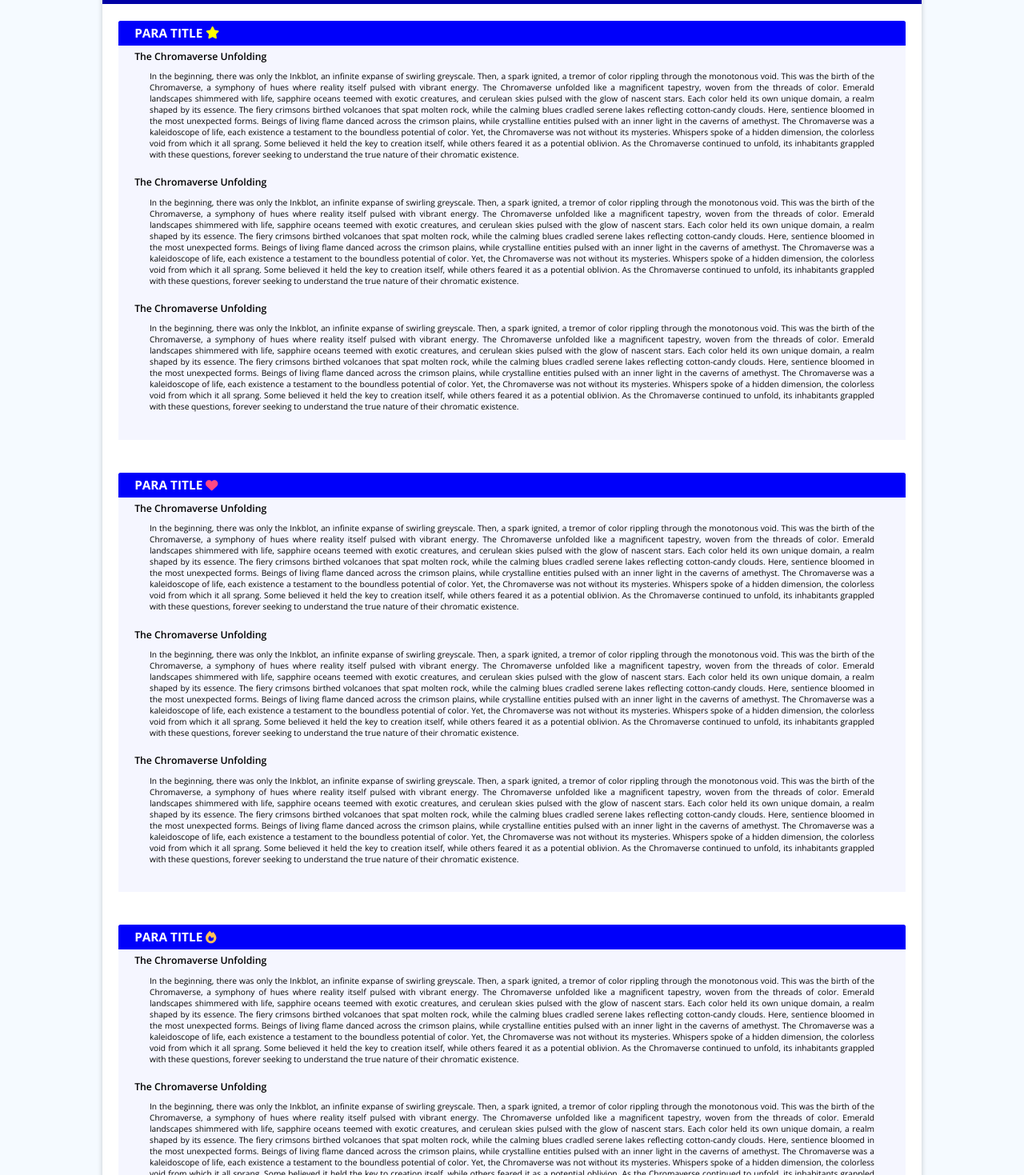
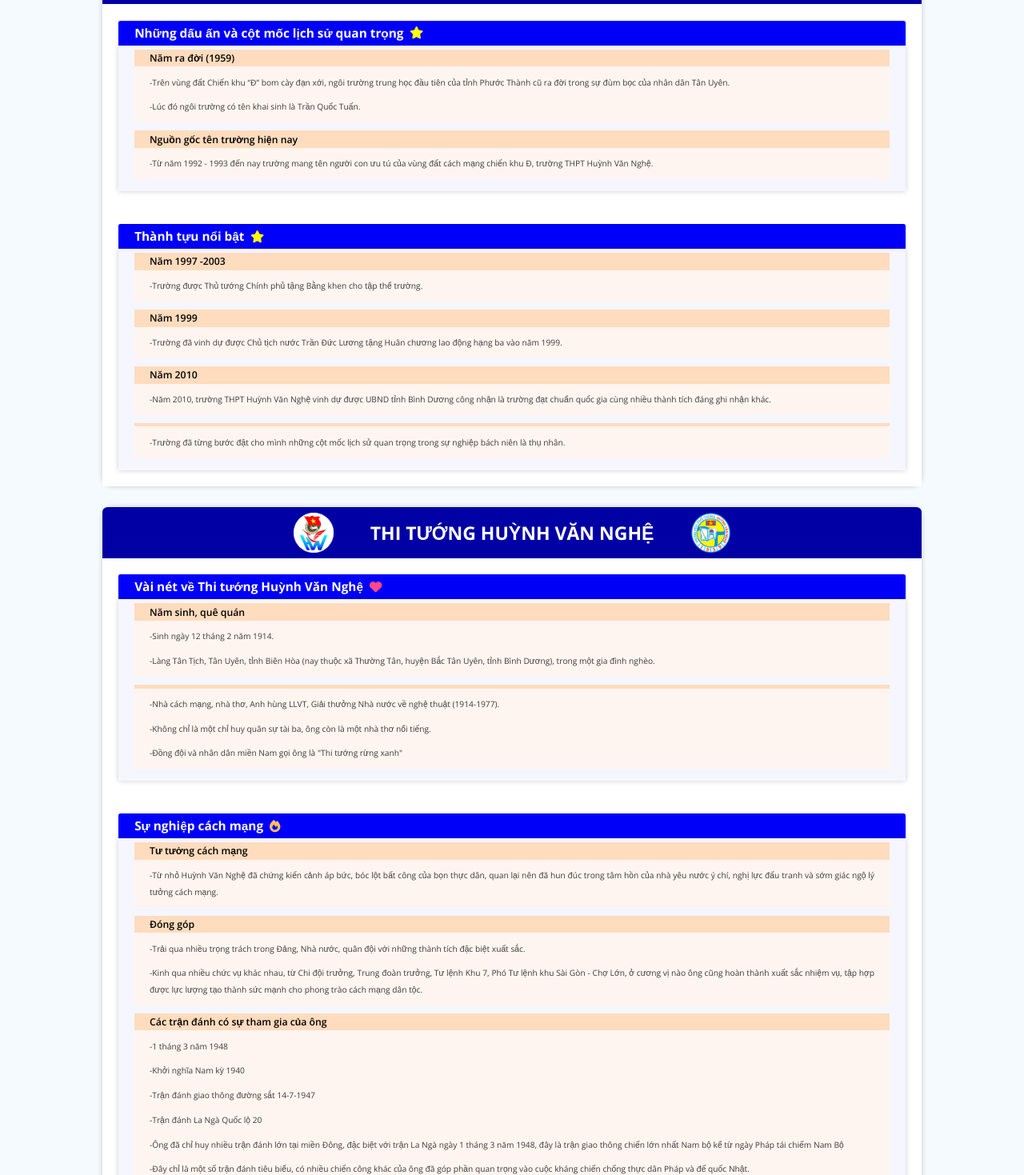
Before and after one commit to MaiTheHao/THPT_HVN_WEB_V2, a React (Create React App) app: page /THPT_HVN/introduce in a window 1280 px wide. Shown: the part 161-1630 px from the top of the page at 80% size. Built offline with nearby package versions, Linux system fonts and the light colour scheme; a web font is replaced by a local one.

Commit message:
upload 05/18/2024

```diff
--- a/package.json
+++ b/package.json
@@ -1,5 +1,5 @@
 {
-    "homepage": "https://MaiTheHao.github.io/THPT_HVN",
+    "homepage": "http://MaiTheHao.github.io/THPT_HVN",
     "proxy": "http://localhost:8000",
     "name": "client",
     "version": "0.1.0",
--- a/src/components/page/Introduce/Introduce.js
+++ b/src/components/page/Introduce/Introduce.js
@@ -2,11 +2,154 @@ import React from "react";
 import "./Introduce.scss";
 import Container from "./child/Container";
 
+// Render Container: [{title, listContext}]
+
 function Introduce() {
+	const data = [
+		{
+			title: `TRƯỜNG THPT HUỲNH VĂN NGHỆ`,
+			listContext: [
+				{
+					type: "para",
+					icon: "star",
+					dataStruct: {
+						title: `Những dấu ấn và cột mốc lịch sử quan trọng`,
+						listPara: [
+							{
+								title: "Năm ra đời (1959)",
+								description: [
+									"Trên vùng đất Chiến khu “Đ” bom cày đạn xới, ngôi trường trung học đầu tiên của tỉnh Phước Thành cũ ra đời trong sự đùm bọc của nhân dân Tân Uyên.",
+									"Lúc đó ngôi trường có tên khai sinh là Trần Quốc Tuấn.",
+								],
+							},
+							{
+								title: "Nguồn gốc tên trường hiện nay",
+								description: [
+									"Từ năm 1992 - 1993 đến nay trường mang tên người con ưu tú của vùng đất cách mạng chiến khu Đ, trường THPT Huỳnh Văn Nghệ.",
+								],
+							},
+						],
+					},
+				},{
+					type: "para",
+					icon: "star",
+					dataStruct: {
+						title: "Thành tựu nổi bật",
+						listPara: [
+							{
+								title: "Năm 1997 -2003",
+								description: [
+									"Trường được Thủ tướng Chính phủ tặng Bằng khen cho tập thể trường.",
+								],
+							},
+							{
+								title: "Năm 1999",
+								description: [
+									"Trường đã vinh dự được Chủ tịch nước Trần Đức Lương tặng Huân chương lao động hạng ba vào năm 1999.",
+								]
+							},
+							{
+								title: "Năm 2010",
+								description: [
+									"Năm 2010, trường THPT Huỳnh Văn Nghệ vinh dự được UBND tỉnh Bình Dương công nhận là trường đạt chuẩn quốc gia cùng nhiều thành tích đáng ghi nhận khác.",
+								],
+							},
+							{
+								title: " ",
+								description: [
+									"Trường đã từng bước đặt cho mình những cột mốc lịch sử quan trọng trong sự nghiệp bách niên là thụ nhân.",
+								]
+							}
+						],
+					},
+				},
+			],
+		},
+		{
+			title: "THI TƯỚNG HUỲNH VĂN NGHỆ",
+			listContext: [
+				{
+					type: "para",
+					icon: "heart",
+					dataStruct: {
+						title: `Vài nét về Thi tướng Huỳnh Văn Nghệ`,
+						listPara: [
+							{
+								title: "Năm sinh, quê quán",
+								description: [
+									"Sinh ngày 12 tháng 2 năm 1914.",
+									"Làng Tân Tịch, Tân Uyên, tỉnh Biên Hòa (nay thuộc xã Thường Tân, huyện Bắc Tân Uyên, tỉnh Bình Dương), trong một gia đình nghèo.",
+								],
+							},
+							{
+								title: " ",
+								description: [
+									,
+									"Nhà cách mạng, nhà thơ, Anh hùng LLVT, Giải thưởng Nhà nước về nghệ thuật (1914-1977).",
+									"Không chỉ là một chỉ huy quân sự tài ba, ông còn là một nhà thơ nổi tiếng.",
+									'Đồng đội và nhân dân miền Nam gọi ông là "Thi tướng rừng xanh"',
+								],
+							},
+						],
+					},
+				},
+				{
+					type: "para",
+					icon: "fire",
+					dataStruct: {
+						title: `Sự nghiệp cách mạng`,
+						listPara: [
+							{
+								title: "Tư tưởng cách mạng",
+								description: [
+									"Từ nhỏ Huỳnh Văn Nghệ đã chứng kiến cảnh áp bức, bóc lột bất công của bọn thực dân, quan lại nên đã hun đúc trong tâm hồn của nhà yêu nước ý chí, nghị lực đấu tranh và sớm giác ngộ lý tưởng cách mạng.",
+								],
+							},
+							{
+								title: "Đóng góp",
+								description: [
+									"Trải qua nhiều trọng trách trong Đảng, Nhà nước, quân đội với những thành tích đặc biệt xuất sắc.",
+									"Kinh qua nhiều chức vụ khác nhau, từ Chi đội trưởng, Trung đoàn trưởng, Tư lệnh Khu 7, Phó Tư lệnh khu Sài Gòn - Chợ Lớn, ở cương vị nào ông cũng hoàn thành xuất sắc nhiệm vụ, tập hợp được lực lượng tạo thành sức mạnh cho phong trào cách mạng dân tộc.",
+								],
+							},
+							{
+								title: "Các trận đánh có sự tham gia của ông",
+								description: [
+									"1 tháng 3 năm 1948",
+									"Khởi nghĩa Nam kỳ 1940" ,"Trận đánh giao thông đường sắt 14-7-1947", "Trận đánh La Ngà Quốc lộ 20",
+									"Ông đã chỉ huy nhiều trận đánh lớn tại miền Đông, đặc biệt với trận La Ngà ngày 1 tháng 3 năm 1948, đây là trận giao thông chiến lớn nhất Nam bộ kể từ ngày Pháp tái chiếm Nam Bộ",
+									"Đây chỉ là một số trận đánh tiêu biểu, có nhiều chiến công khác của ông đã góp phần quan trọng vào cuộc kháng chiến chống thực dân Pháp và đế quốc Nhật."
+								]
+							},
+						],
+					},
+				},
+				{
+					type: "para",
+					icon: "star",
+					dataStruct: {
+						title: `Cuộc đời thi sĩ`,
+						listPara: [
+							{
+								title: "Thi tướng tài ba",
+								description: [
+									"Nhìn trên phương diện văn học sử, có thể nói Huỳnh Văn Nghệ là một trường hợp đặc biệt của thi ca Việt Nam hiện đại nói chung và phong trào Thơ mới nói riêng.",
+									"Huỳnh Văn Nghệ không chỉ là một nhà chỉ huy quân sự tài năng, kiên cường, oanh liệt mà còn là một cây bút tràn đầy nhiệt huyết trong lĩnh vực thơ ca.",
+									"Qua các tác phẩm của ông, người đọc có thể hiểu thêm về quê hương, gia đình, cuộc đời binh nghiệp, văn nghiệp của ông, của cuộc kháng chiến gian khổ, trường kỳ, oanh liệt của dân tộc và nhân dân miền Đông Nam bộ.",
+									"Đặc biệt bài thơ  “Nhớ Bắc” đã trở thành thi phẩm kinh điển trong đời sống tinh thần của hàng triệu người dân Việt Nam.",
+								],
+							},
+						],
+					},
+				},
+			],
+		},
+	];
 	return (
 		<div id="comp_Introduce">
-			<Container></Container>
-			<Container></Container>
+			{data?.map((obj, index) => (
+				<Container key={`IntroduceContainer_${index}`} title={obj?.title} listContext={obj?.listContext} />
+			))}
 		</div>
 	);
 }
--- a/src/components/page/Introduce/Introduce.scss
+++ b/src/components/page/Introduce/Introduce.scss
@@ -72,8 +72,9 @@
                 }
                 .content{
                     font-size: 0.8em;
-                    padding-bottom: 2em;
+                    padding-bottom: 1em;
                     background-color: $paraContainerChild_backgroundColor;
+                    box-shadow: var(--boxShadow);
 
                     .para-child{
                         padding: 0.5% 2%;
@@ -82,15 +83,33 @@
                         .inner-title{
                             font-size: 1.2em;
                             font-weight: 600;
+                            padding: 0.25% 2%;
+
+                            background-color: rgb(255, 220, 190);
                         }
 
                         .inner-content{
                             font-size: 1em;
                             text-align: justify;
                             padding: 1% 2%;
+                            background-color: rgb(255, 245, 240);
+
+                            .lineData{
+                                line-height: 2em;
+                                font-weight: 400;
+                                color: var(--textcolor1)
+                            }
+
+                            .lineData + .lineData{
+                                margin-top: 1em;
+                            }
                         }
                     }
                 }
+            }
+
+            .innericon{
+                margin-left: 0.25em;
             }
 
             .icon-star{
--- a/src/components/page/Introduce/child/Container.js
+++ b/src/components/page/Introduce/child/Container.js
@@ -3,19 +3,18 @@ import HVNBANNER from "../../../../pic/HVN_banner-icon.jpg";
 import HVNICON from "../../../../pic/HVN_icon.jpg";
 import Context from "./Context";
 
-function Container() {
+// listContext: type, icon, dataStruct
+
+function Container({title, listContext}) {
 	return (
 		<div className="Introduce-container">
 			<div className="container-header">
 				<img alt="lefticon" src={HVNBANNER}></img>
-				<h2>CONTAINER TITLE</h2>
+				<h2>{title}</h2>
 				<img alt="righticon" src={HVNICON}></img>
 			</div>
 			<div className="container-body">
-				<Context type="para" icon="star"></Context>
-				<Context type="para" icon="heart"></Context>
-				<Context type="para" icon="fire"></Context>
-				<Context type="para" icon="star"></Context>
+				{listContext.map((context, index) => <Context key={`IntroduceContainerBody_${index}`} {...context}/>)}
 			</div>
 		</div>
 	);
--- a/src/components/page/Introduce/child/Context.js
+++ b/src/components/page/Introduce/child/Context.js
@@ -1,27 +1,26 @@
-import React from 'react';
+import React from "react";
 import typeId from "./set_type_id.json";
-import Para from './Para';
-import Table from './Table';
+import Para from "./Para";
+import Table from "./Table";
 
 import { FontAwesomeIcon } from "@fortawesome/react-fontawesome";
 import { faHeart, faFire, faStar } from "@fortawesome/free-solid-svg-icons";
 
-function Context({type, icon}) {
-  const icons = {
-    star: <FontAwesomeIcon className='icon-star' icon={faStar} />,
-    heart: <FontAwesomeIcon className="icon-heart" icon={faHeart} />,
-    fire: <FontAwesomeIcon className='icon-fire' icon={faFire} />
-  }
-  const comps = {
-    1: <Para icon={icons[icon]}></Para>,
-    2: <Table></Table>
-  }
+// PARA : title, listPara
+// PARA-listContext : [{title, description}]
 
-  return (
-    <>
-      {comps[typeId[type]]}
-    </>
-  )
+function Context({ type, icon, dataStruct }) {
+	const icons = {
+		star: <FontAwesomeIcon className="innericon icon-star" icon={faStar} />,
+		heart: <FontAwesomeIcon className="innericon icon-heart" icon={faHeart} />,
+		fire: <FontAwesomeIcon className="innericon icon-fire" icon={faFire} />,
+	};
+	const comps = {
+		1: <Para icon={icons[icon]} {...dataStruct}></Para>,
+		2: <Table></Table>,
+	};
+
+	return <>{comps[typeId[type]]}</>;
 }
 
-export default Context
+export default Context;
--- a/src/components/page/Introduce/child/Para.js
+++ b/src/components/page/Introduce/child/Para.js
@@ -1,17 +1,15 @@
 import React from "react";
 import ParaChild from "./ParaChild";
 
-function Para({icon}) {
+function Para({title, listPara, icon}) {
 
 	return (
 		<div className="para container-element">
 			<h3 className="title">
-				PARA TITLE {icon}
+				{title} {icon}
 			</h3>
 			<div className="content">
-				<ParaChild></ParaChild>
-				<ParaChild></ParaChild>
-				<ParaChild></ParaChild>
+				{listPara?.map((para, index) => <ParaChild key={`para-content_${index}`} title={para?.title} description={para?.description}/>)}
 			</div>
 		</div>
 	);
--- a/src/components/page/Introduce/child/ParaChild.js
+++ b/src/components/page/Introduce/child/ParaChild.js
@@ -1,24 +1,11 @@
 import React from "react";
 
-function ParaChild() {
+function ParaChild({id, title, description}) {
 	return (
-		<div className="para-child">
-			<div className="inner-title">The Chromaverse Unfolding</div>
+		<div className="para-child" id={id || null}>
+			<div className="inner-title">{title || "Không có tiêu đề"}</div>
 			<div className="inner-content">
-				In the beginning, there was only the Inkblot, an infinite expanse of swirling greyscale. Then, a spark
-				ignited, a tremor of color rippling through the monotonous void. This was the birth of the Chromaverse,
-				a symphony of hues where reality itself pulsed with vibrant energy. The Chromaverse unfolded like a
-				magnificent tapestry, woven from the threads of color. Emerald landscapes shimmered with life, sapphire
-				oceans teemed with exotic creatures, and cerulean skies pulsed with the glow of nascent stars. Each
-				color held its own unique domain, a realm shaped by its essence. The fiery crimsons birthed volcanoes
-				that spat molten rock, while the calming blues cradled serene lakes reflecting cotton-candy clouds.
-				Here, sentience bloomed in the most unexpected forms. Beings of living flame danced across the crimson
-				plains, while crystalline entities pulsed with an inner light in the caverns of amethyst. The
-				Chromaverse was a kaleidoscope of life, each existence a testament to the boundless potential of color.
-				Yet, the Chromaverse was not without its mysteries. Whispers spoke of a hidden dimension, the colorless
-				void from which it all sprang. Some believed it held the key to creation itself, while others feared it
-				as a potential oblivion. As the Chromaverse continued to unfold, its inhabitants grappled with these
-				questions, forever seeking to understand the true nature of their chromatic existence.
+				{description.map((lineData, index) => <p key={`Para_${index}`} className="lineData">-{lineData}</p>)}
 			</div>
 		</div>
 	);
--- a/src/components/page/OBJ/MainComponent/MainComponent.scss
+++ b/src/components/page/OBJ/MainComponent/MainComponent.scss
@@ -87,6 +87,7 @@
 				color: var(--textcolor2);
 				padding: 2% 2%;
 				box-shadow: $boxShadow;
+				z-index: 1;
 
 				.contain_acceptFilter {
 					display: flex;
```
Also changed, not shown: src/components/AuthUser.js (+18 -1 lines), src/components/page/Home/Home.scss (+6 -5 lines), src/pic/userPic.jpg.
